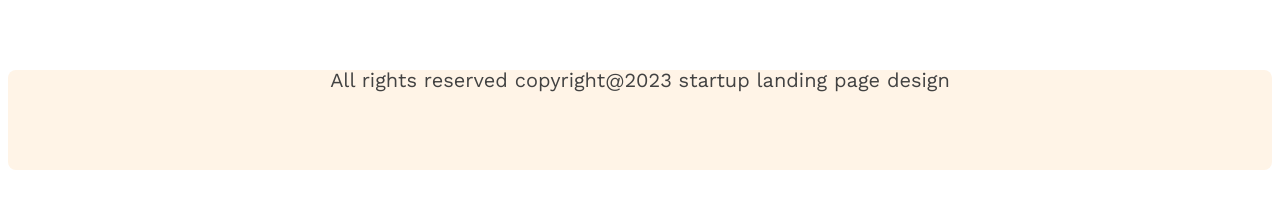
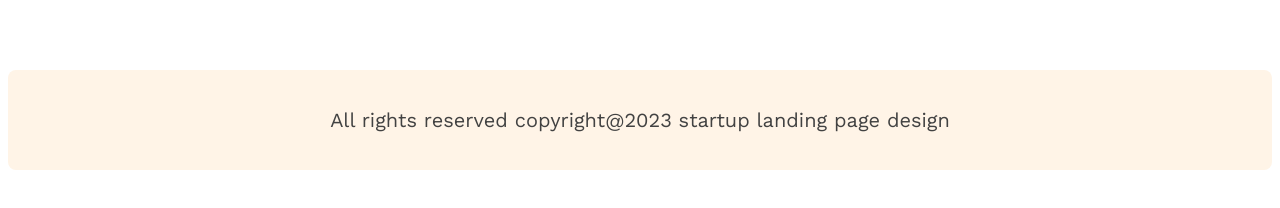
Before and after one commit to rabeyanoor/g3-architects-website, a plain HTML site: page index.html in a window 1280 px wide. Shown: the part 4015-4223 px from the top of the page. Drawn offline with nearby package versions, Linux system fonts and the light colour scheme.

Commit message:
solve footer text aline problem .

```diff
--- a/styles/architects.css
+++ b/styles/architects.css
@@ -213,13 +213,17 @@ main > section {
   height: 100px;
   border-radius: 8px;
   background: rgba(255, 244, 231, 1);
-  margin-bottom: 50px;
+  /* margin-bottom: 50px; */
+  display: flex;
+  align-items: center;
+  justify-content: center;
+
 }
 
 .bg-text {
   color: rgba(66, 66, 66, 1);
   font-size: 20px;
-  text-align: center;
+  /* text-align: center; */
   line-height: 100%;
 }
 
```
